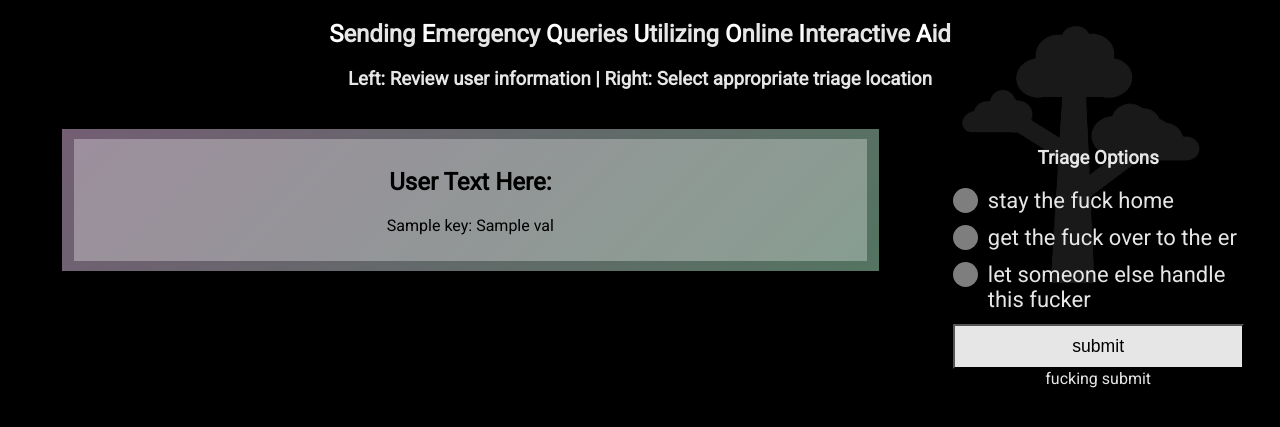
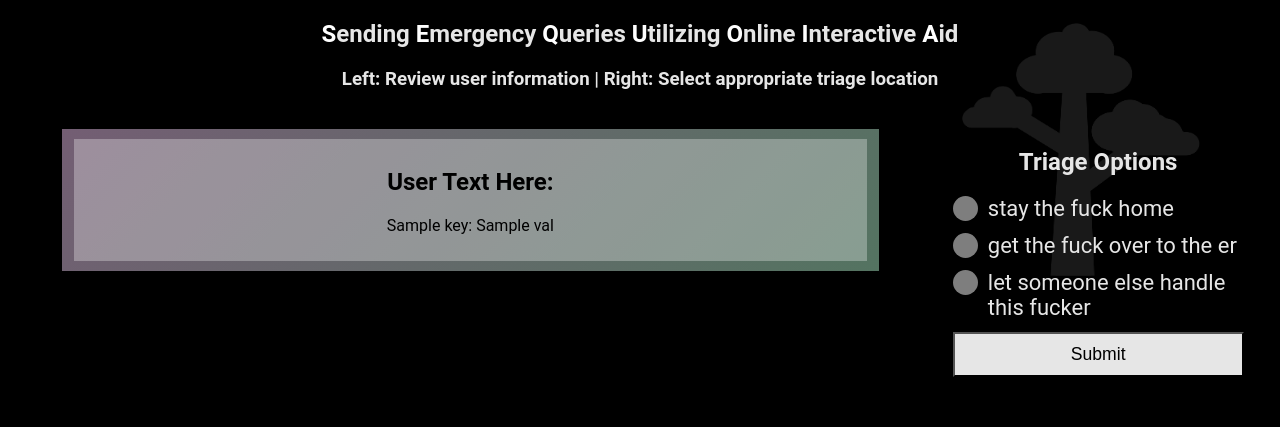
Before and after one commit to jgibson2/tele-triage, a Flask app: template templates/index.html in a window 1280 px wide. Shown: the part 107-534 px from the top of the page. Run offline with Flask 2, Linux system fonts and the light colour scheme; the template is opened without the code that fills it: most values are stand-ins (such as "Sample title", 1, 10 or a date in 2020); parts of the project's set-up code (start-up, migrations or seed data) failed here and were passed over.

Commit message:
Updated font

```diff
--- a/templates/index.html
+++ b/templates/index.html
@@ -6,7 +6,7 @@
     <meta http-equiv="X-UA-Compatible" content="ie=edge">
 	<title>Sequoia</title>
 	<link rel="stylesheet" type="text/css" href="sequoiastyle.css">
-	<link href='https://fonts.googleapis.com/css?family=Roboto' rel='stylesheet'>
+	<link href='https://fonts.googleapis.com/css?family=Quicksand' rel='stylesheet'>
 </head>
 <body>
     <div id = "header">
@@ -30,7 +30,7 @@
 	    </div>
     </div>
 	    <div class="column right">
-	  	    <h3>Triage Options</h3>
+	  	    <h2>Triage Options</h2>
             <form action = "./verdict", method="POST">
                 <label class="container">
                     <input type="radio" name="triages" id="home" value="home"/><label for="home">stay the fuck home</label><span class="checkmark"></span><br>
@@ -42,7 +42,7 @@
                     <input type="radio" name="triages" id="requeue" value="requeue"/><label for="requeue">let someone else handle this fucker</label><span class="checkmark"></span><br>
                 </label>
                 <input type="hidden" name="phonenumber" value="{{ phonenumber }}"/>
-                <input type="submit" value="submit">fucking submit</button>
+                <input type="submit" value="Submit"></button>
             </form>
         </div>
 	</div>
```
